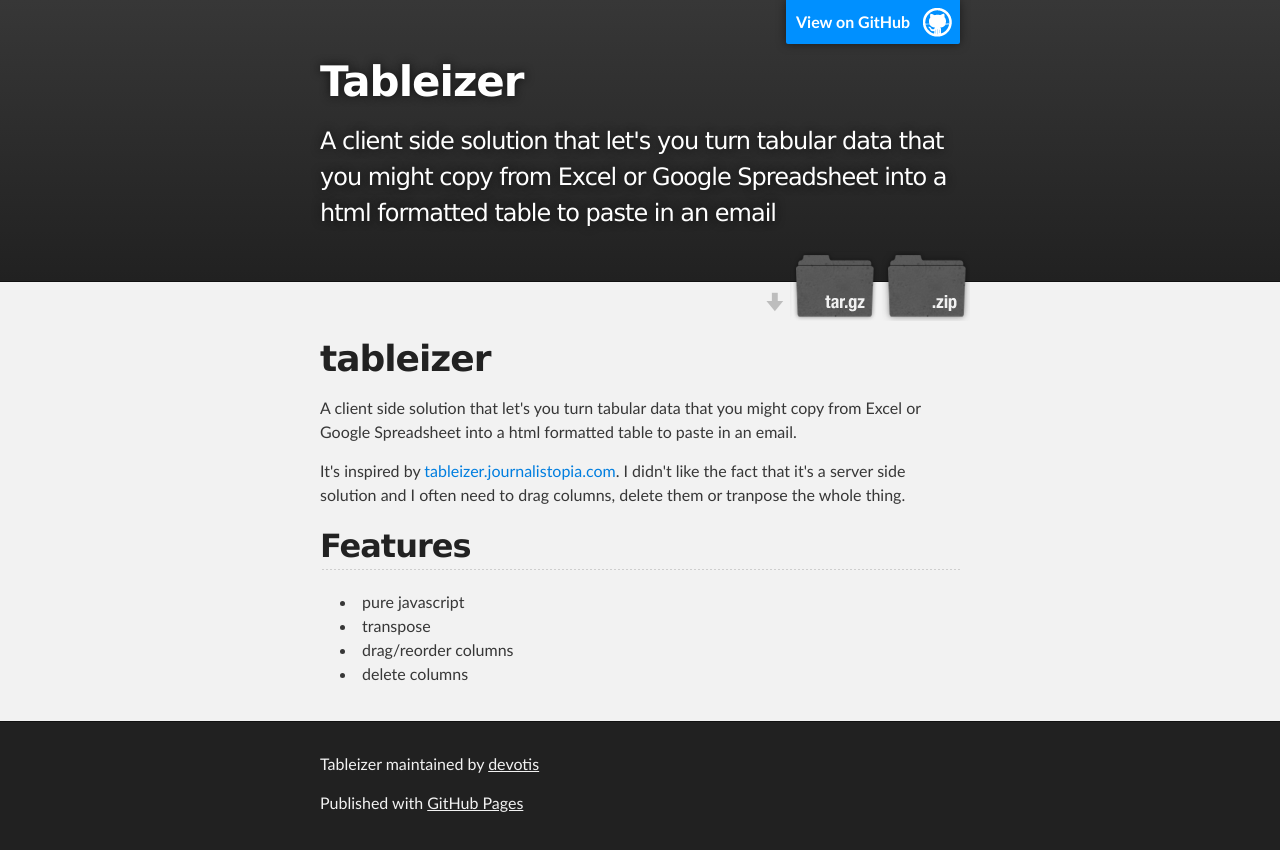
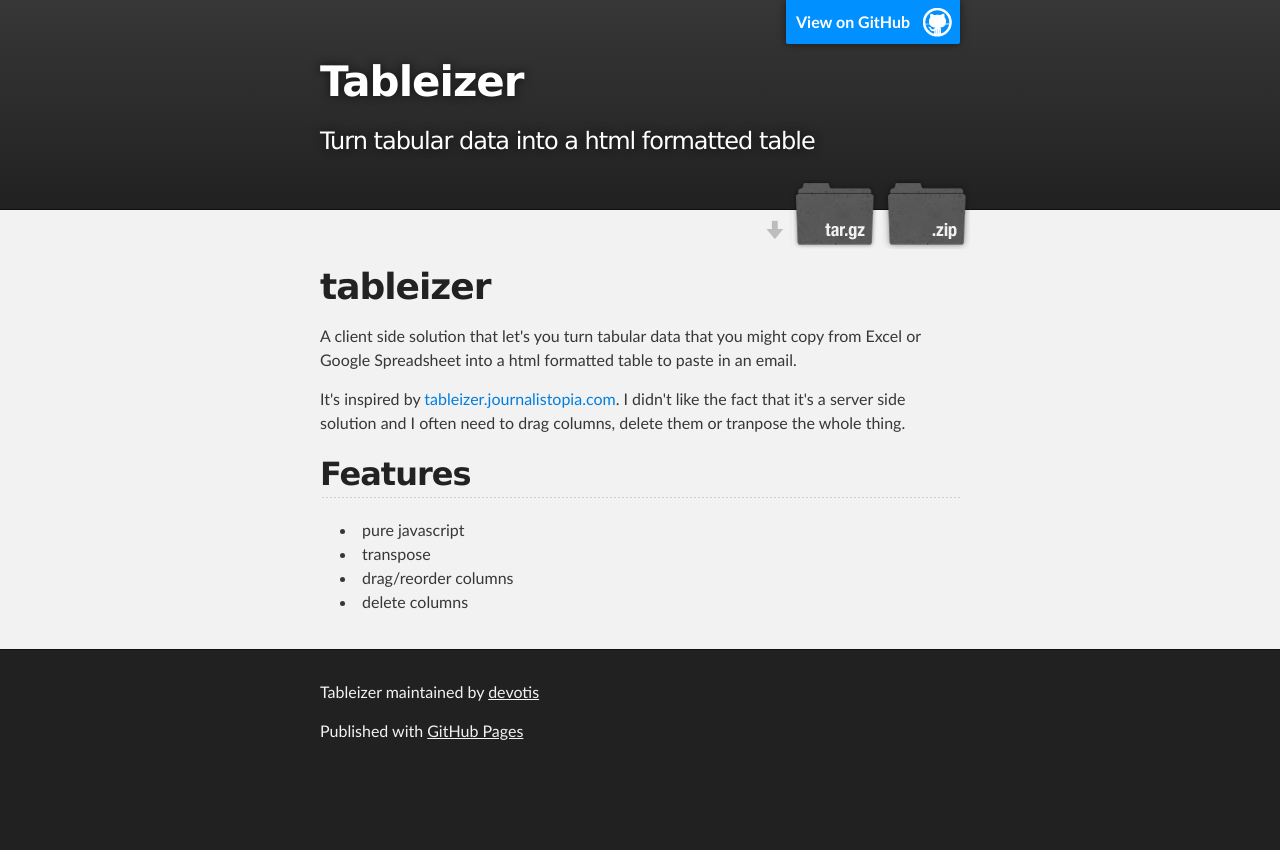
Before and after one commit to christiaanwesterbeek/tableizer, a plain HTML site: page index.html in a window 1280 px wide. After the commit the page ends 800 px from the top, so only its background shows below. Drawn offline with Linux system fonts and the light colour scheme.

Commit message:
shorter tag line

```diff
--- a/index.html
+++ b/index.html
@@ -19,7 +19,7 @@
           <a id="forkme_banner" href="https://github.com/devotis/tableizer">View on GitHub</a>
 
           <h1 id="project_title">Tableizer</h1>
-          <h2 id="project_tagline">A client side solution that let&#39;s you turn tabular data that you might copy from Excel or Google Spreadsheet into a html formatted table to paste in an email</h2>
+          <h2 id="project_tagline">Turn tabular data into a html formatted table</h2>
 
             <section id="downloads">
               <a class="zip_download_link" href="https://github.com/devotis/tableizer/zipball/master">Download this project as a .zip file</a>
```
